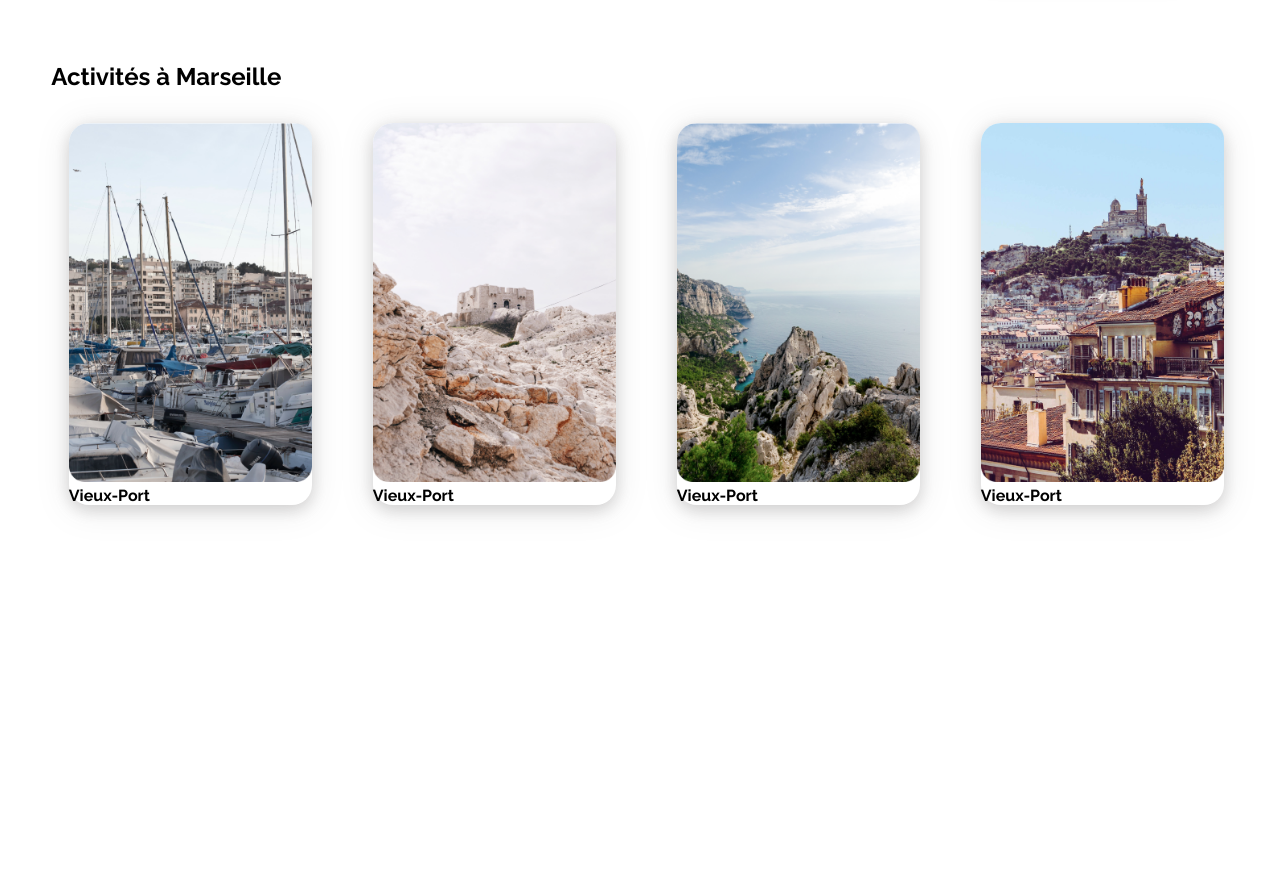
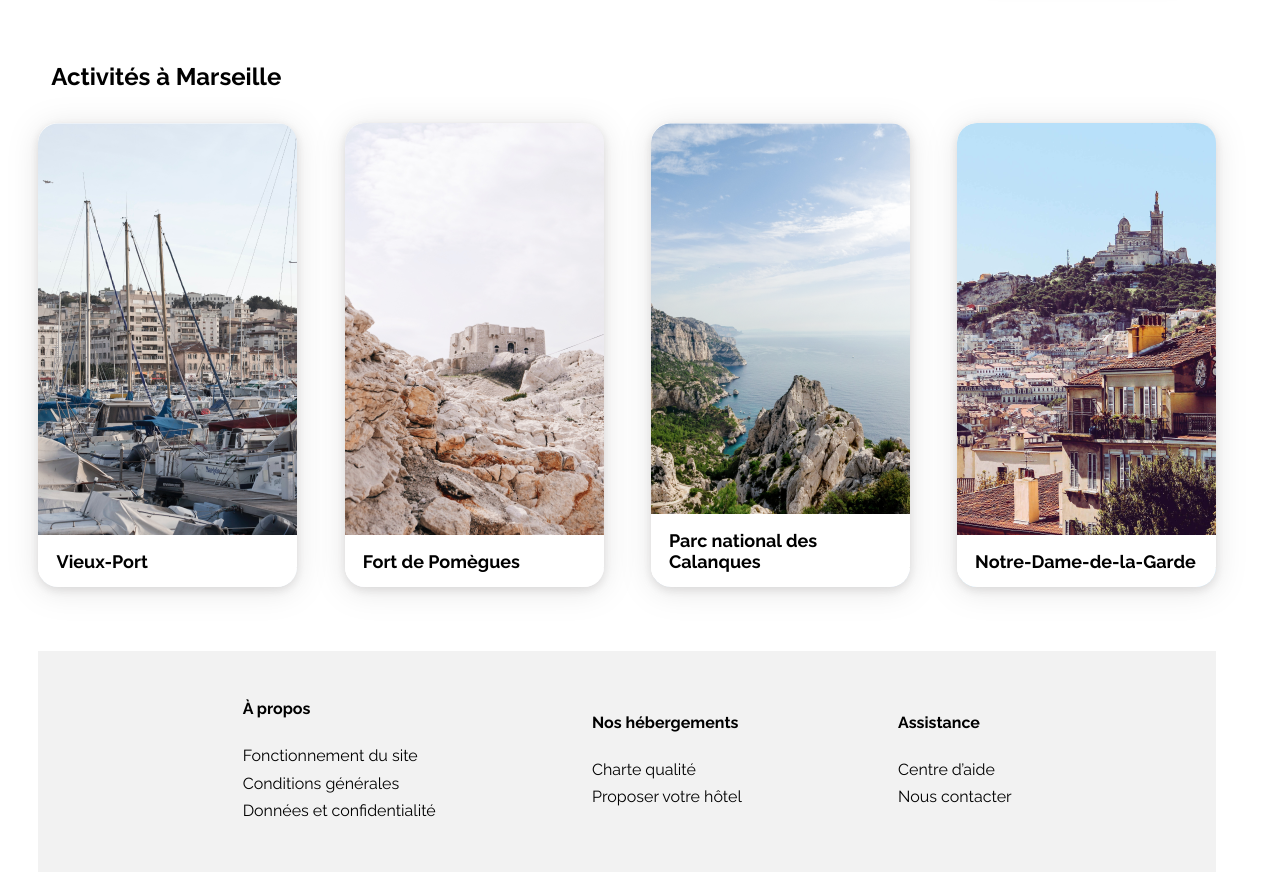
Before and after one commit to Lysianedon/booki, a plain HTML site: page index.html in a window 1280 px wide. Shown: the part 1380-2252 px from the top of the page. Before the commit the page ends 1949 px from the top, so only its background shows below. Drawn offline with Linux system fonts and the light colour scheme.

Commit message:
working on footer

```diff
--- a/css/style.css
+++ b/css/style.css
@@ -179,34 +179,78 @@ h1{
     justify-content: space-between;
     margin: 0 0 3vh 0;
 }
-
 .side-block .subtitle img{
     width: 5%;
     height: 3%;
     max-width: 80%;
 }
-
 /*----------- SECTION 3 ---------- */
 .section-three{
     margin: 8vh 0;
 }
 .section-three .row{
     display: flex;
-    justify-content: space-around;
+    justify-content: space-between;
+    /* width: 92vw; */
+    padding: 0 3vw 0 0;
     /* border: 1px solid black; */
 }
 .section-three h2{
     margin: 0 0 4vh 1vw;
 }
-
 .section-three .row article{
     filter: drop-shadow(0px 3px 15px rgba(0, 0, 0, 0.1));
     background-color: #FFFFFF;
     border-radius: 20px;
-    box-shadow: rgba(154, 151, 151, 0.35) 0px 5px 15px;
-    width: 20%;
+    box-shadow: rgba(174, 172, 172, 0.35) 0px 3px 10px;
+    width: 22%;
+    height: 58vh;
+    display: flex;
+    flex-direction: column;
+    justify-content: end;
 }
-.section-three .row article img{
-    max-width: 100%;
-    border-radius: 20px 0px 0 0;
+.section-three .row  .art-1{
+    background-image: url('../images/marseille/one.png');
 }
+.section-three .row  .art-2{
+    background-image: url('../images/marseille/two.png');
+}
+.section-three .row  .art-3{
+    background-image: url('../images/marseille/three.png');
+}
+.section-three .row  .art-4{
+    background-image: url('../images/marseille/four.png');
+}
+.section-three .row article h4{
+    border-radius: 0 0 20px 20px;
+    background-color: #FFFFFF;
+    padding: 6% 6% 6% 7%;
+    font-size: 18px;
+}
+/*--------------FOOTER ------------ */
+
+footer{
+    background-color: #F2F2F2;
+    width: 92vw;
+    padding: 6vh;
+}
+footer .col-wrapper{
+    display: flex;
+    align-items:center;
+    justify-content:space-evenly;
+    /* width: 90%; */
+
+}
+footer .cols h4{
+    margin: 0 0 3vh 0;
+}
+footer .cols a{
+    display: block;
+    color: black;
+    text-decoration: none;
+    line-height: 170%;
+}
+
+footer .col-3{
+    /* margin: 0 30vw 0 0; */
+}
--- a/index.html
+++ b/index.html
@@ -189,27 +189,44 @@
             </article>
         </div>
     </section>
-
+    <!------------------------------ SECTION THREE --------------------------------->
     <section class="section-three">
         <h2>Activités à Marseille</h2>
         <div class="row">
-            <article>
-                <img src="./images/marseille/one.png" alt="picture of the Old Harbour in Marseille" srcset="">
+            <article class="art-1">
                 <h4>Vieux-Port</h4>
             </article>
-            <article>
-                <img src="./images/marseille/two.png" alt="picture of the Old Harbour in Marseille" srcset="">
-                <h4>Vieux-Port</h4>
+            <article class="art-2">
+                <h4>Fort de Pomègues</h4>
             </article>
-            <article>
-                <img src="./images/marseille/three.png" alt="picture of the Old Harbour in Marseille" srcset="">
-                <h4>Vieux-Port</h4>
+            <article class="art-3">
+                <h4>Parc national des Calanques</h4>
             </article>
-            <article>
-                <img src="./images/marseille/four.png" alt="picture of the Old Harbour in Marseille" srcset="">
-                <h4>Vieux-Port</h4>
+            <article class="art-4">
+                <h4>Notre-Dame-de-la-Garde</h4>
             </article>
         </div>
     </section>
+
+    <footer>
+        <div class="col-wrapper">
+            <div class="cols col-1">
+                <h4>À propos</h4>
+                <a href="">Fonctionnement du site</a>
+                <a href="">Conditions générales</a>
+                <a href="">Données et confidentialité</a>
+            </div>
+            <div class="cols col-2">
+                <h4>Nos hébergements</h4>
+                <a href="">Charte qualité</a>
+                <a href="">Proposer votre hôtel</a>
+            </div>
+            <div class="cols col-3">
+                <h4>Assistance</h4>
+                <a href="">Centre d’aide</a>
+                <a href="">Nous contacter</a>
+            </div>
+        </div>
+    </footer>
 </body>
 </html>
```
